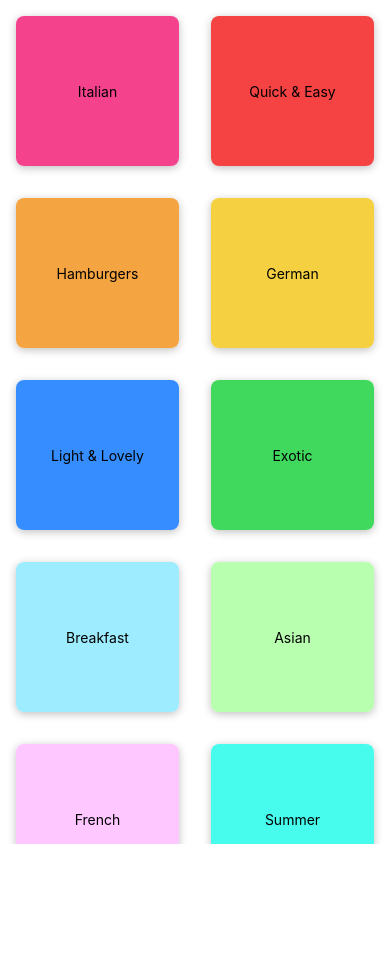
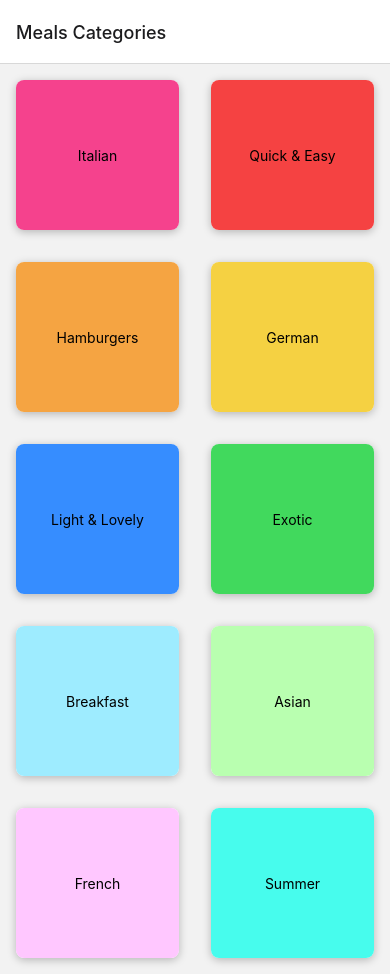
Before and after one commit to AdrianChojnacki/React-Native-Meals-App, a React Native app: screen / in a window 390 px wide. Before the commit the page ends 844 px from the top, so only its background shows below. Built offline with nearby package versions, Linux system fonts and the light colour scheme.

Commit message:
Added Navigation

```diff
--- a/App.js
+++ b/App.js
@@ -1,12 +1,20 @@
 import { StatusBar } from "expo-status-bar";
 import { StyleSheet } from "react-native";
+import { NavigationContainer } from "@react-navigation/native";
+import { createStackNavigator } from "@react-navigation/stack";
 import CategoriesScreen from "./screens/CategoriesScreen";
+
+const Stack = createStackNavigator();
 
 export default function App() {
   return (
     <>
-      <StatusBar style="light" />
-      <CategoriesScreen />
+      <StatusBar style="dark" />
+      <NavigationContainer>
+        <Stack.Navigator>
+          <Stack.Screen name="Meals Categories" component={CategoriesScreen} />
+        </Stack.Navigator>
+      </NavigationContainer>
     </>
   );
 }
--- a/package.json
+++ b/package.json
@@ -10,11 +10,15 @@
     "eject": "expo eject"
   },
   "dependencies": {
+    "@react-navigation/native": "^6.1.2",
+    "@react-navigation/stack": "^6.3.11",
     "expo": "^47.0.13",
     "expo-status-bar": "^1.4.2",
     "react": "^18.2.0",
     "react-dom": "^18.2.0",
     "react-native": "^0.71.1",
+    "react-native-safe-area-context": "4.4.1",
+    "react-native-screens": "~3.18.0",
     "react-native-web": "^0.18.12"
   },
   "devDependencies": {
```
Also changed, not shown: 1 other file (tests, documents, lock files or other folders).
